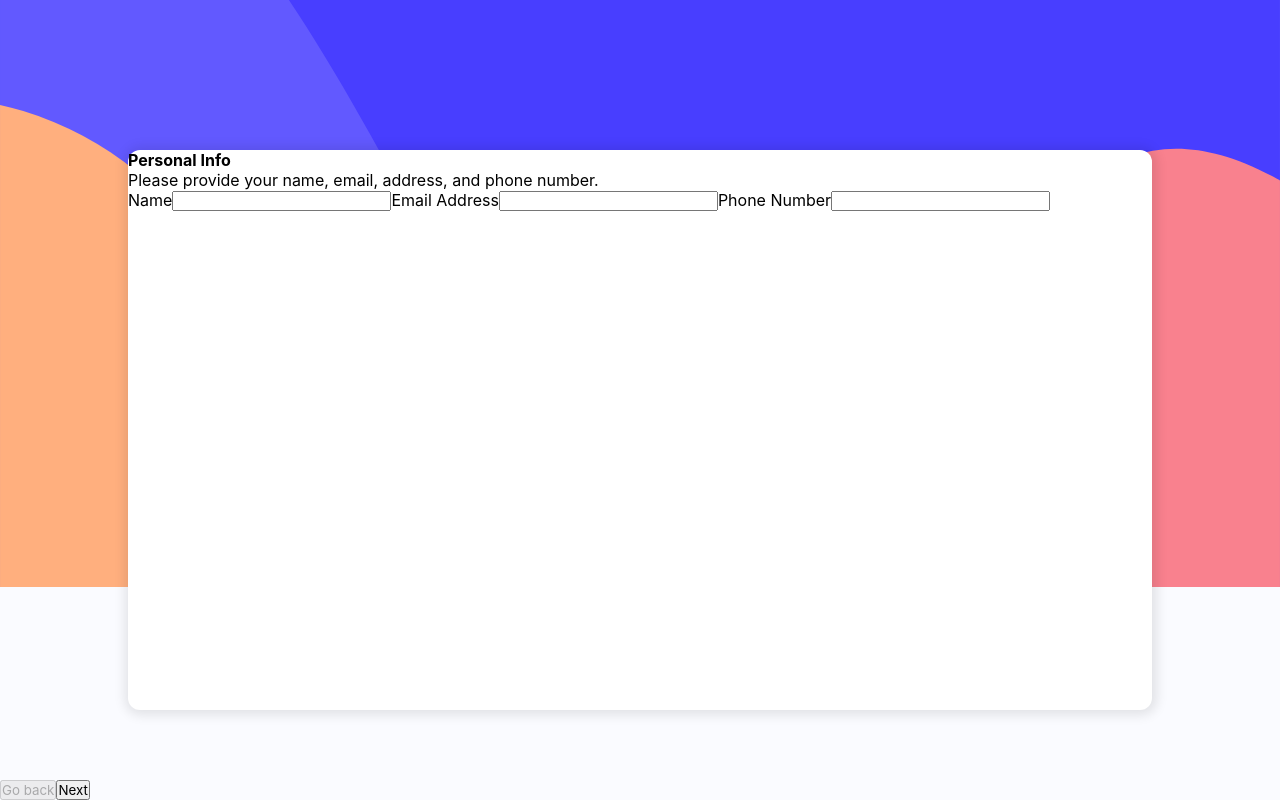
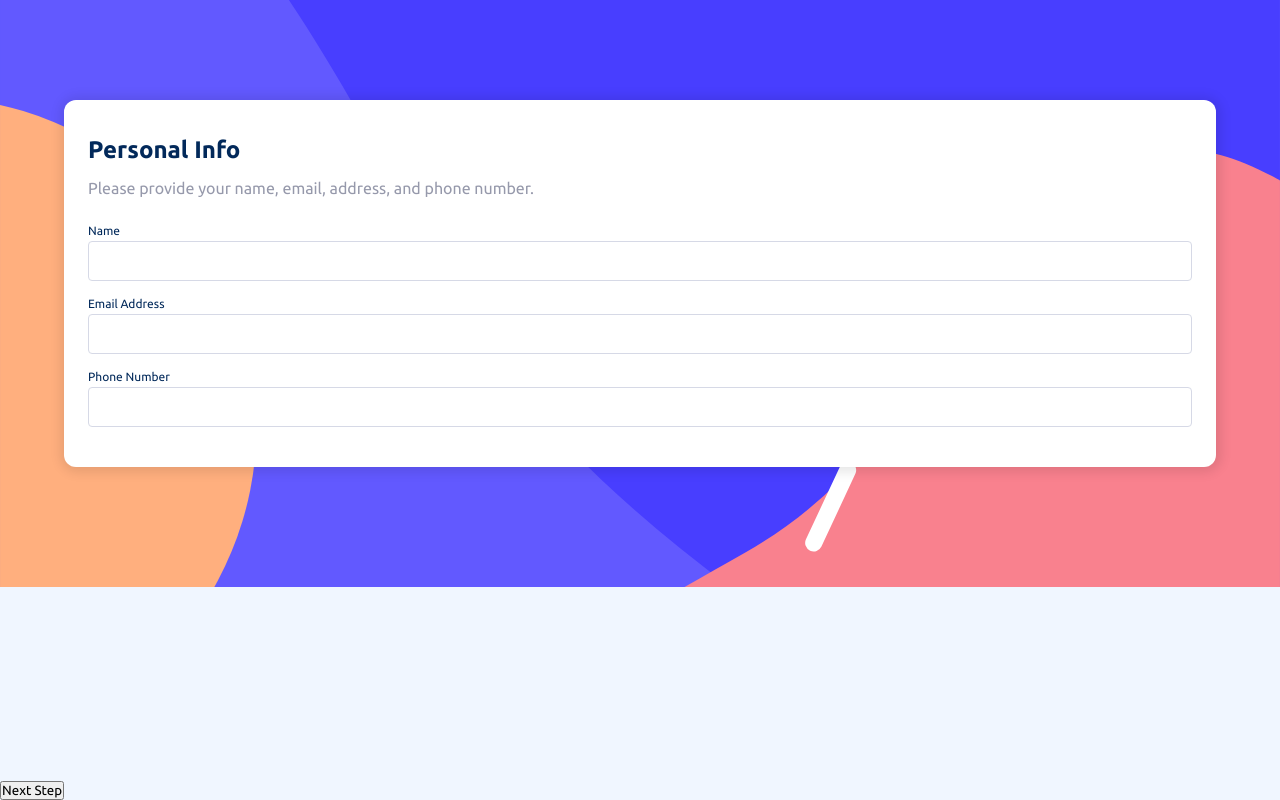
Before and after one commit to archisvaze/multi-step-form, a React (Vite) app: page / in a window 1280 px wide. Built offline with nearby package versions, Linux system fonts and the light colour scheme.

Commit message:
step1 css done

```diff
--- a/src/App.jsx
+++ b/src/App.jsx
@@ -1,4 +1,5 @@
 import { useState } from 'react';
+import Nav from './components/Nav';
 import bg_mobile from './assets/images/bg-sidebar-mobile.svg';
 
 import Step1 from './steps/Step1';
@@ -7,48 +8,65 @@ import Step2 from './steps/Step2';
 function App() {
     const [step, setStep] = useState(1);
 
-    const [step1Data, setStep1Data] = useState({
-        name: '',
-        email: '',
-        phoneNumber: '',
-    });
+    const [data, setData] = useState({});
 
     return (
         <div className='app'>
+            <div className='desktop-container'>
+                <Nav />
+
                 <img
                     className='bg_mobile'
                     src={bg_mobile}
                     alt='background'
                 />
-            <div className='container'>
+                <div className='mobile-container'>
                     {step === 1 && (
                         <Step1
-                        step1Data={step1Data}
-                        setStep1Data={setStep1Data}
+                            data={data}
+                            setData={setData}
                         />
                     )}
-                {step === 2 && <Step2 />}
-
-                {/* {step === 3 && <Step3 />}
-                {step === 4 && <Step4 />} */}
+                    {/* {step === 2 && <Step2 />} */}
+                    {/* {step === 3 && <Step3 />} */}
+                    {/* {step === 4 && <Step4 />} */}
+                    {/* {step === 5 && <Step5 />} */}
                 </div>
 
+                {step < 5 && (
                     <div className='controls'>
+                        {step > 1 && (
                             <button
-                    disabled={step === 1}
+                                className='back-button'
                                 onClick={() => {
                                     setStep(step - 1);
                                 }}
                             >
                                 Go back
                             </button>
+                        )}
+                        {step < 4 && (
                             <button
+                                className='next-button'
                                 onClick={() => {
                                     setStep(step + 1);
                                 }}
                             >
-                    Next
+                                Next Step
                             </button>
+                        )}
+                        {step === 4 && (
+                            <button
+                                className='confirm-button'
+                                onClick={() => {
+                                    setStep(step + 1);
+                                }}
+                            >
+                                Confirm
+                            </button>
+                        )}
+                    </div>
+                )}
             </div>
         </div>
     );
--- a/src/components/Nav.jsx
+++ b/src/components/Nav.jsx
@@ -1,10 +1,5 @@
-import React from 'react'
+import React from 'react';
 
-export default function Nav(props) {
-  return (
-    <div>
-
-
-    </div>
-  )
+export default function Nav() {
+    return <div></div>;
 }
--- a/src/index.css
+++ b/src/index.css
@@ -1,8 +1,23 @@
+@import url('https://fonts.googleapis.com/css2?family=Ubuntu:wght@300;400;500;700&display=swap');
+
 * {
-  font-family: Inter, system-ui, Avenir, Helvetica, Arial, sans-serif;
   margin: 0;
   padding: 0;
   box-sizing: border-box;
+  font-family: 'Ubuntu', sans-serif;
+}
+
+:root {
+  --marine-blue: hsl(213, 96%, 18%);
+  --purplish-blue: hsl(243, 100%, 62%);
+  --pastel-blue: hsl(228, 100%, 84%);
+  --light-blue: hsl(206, 94%, 87%);
+  --strawberry-red: hsl(354, 84%, 57%);
+
+  --cool-gray: hsl(231, 11%, 63%);
+  --light-gray: hsl(229, 24%, 87%);
+  --magnolia: hsl(217, 100%, 97%);
+  --alabaster: hsl(231, 100%, 99%);
 }
 
 body {
@@ -15,22 +30,30 @@ body {
   width: 100%;
   position: relative;
   display: flex;
-  flex-direction: column;
   align-items: center;
-  background-color: hsl(231, 100%, 99%)
+  background-color: var(--magnolia)
 }
 
 .bg_mobile {
   width: 100%;
 }
 
-.container {
+.desktop-container {
+  height: 100vh;
+  width: 100%;
+  position: relative;
+  display: flex;
+  flex-direction: column;
+  align-items: center;
+  background-color: var(--magnolia)
+}
+
+.mobile-container {
   position: absolute;
-  width: 80%;
-  height: 70vh;
+  width: 90%;
   background-color: white;
   border-radius: 12px;
-  top: 150px;
+  top: 100px;
   box-shadow: 1px 1px 12px 4px rgba(0, 0, 0, 0.1);
 }
 
@@ -41,3 +64,40 @@ body {
   right: 0;
   width: 100%;
 }
+
+.card {
+  padding: 24px;
+  display: flex;
+  flex-direction: column;
+}
+
+.title {
+  margin: 12px 0;
+  color: var(--marine-blue);
+  font-size: 24px;
+}
+
+.sub-title {
+  color: var(--cool-gray);
+  line-height: 24px;
+  margin-bottom: 24px;
+  font-size: 16px;
+}
+
+.label {
+  color: var(--marine-blue);
+  font-size: 12px;
+  margin-bottom: 4px;
+}
+
+.input {
+  height: 40px;
+  border: 1px solid var(--light-gray);
+  border-radius: 4px;
+  padding: 0 12px;
+  margin-bottom: 16px;
+}
+
+
+/*Media Querries for desktop*/
+@media screen and (min-width: 900px) {}
--- a/src/steps/Step1.jsx
+++ b/src/steps/Step1.jsx
@@ -1,30 +1,52 @@
 import React from 'react';
 
-export default function Step1(props) {
-
-    const setStep1Data = props.setStep1Data;
-    const step1Data = props.step1Data;
-
+export default function Step1({ data, setData }) {
     return (
-        <div>
-            <h4>Personal Info</h4>
-            <p>Please provide your name, email, address, and phone number.</p>
+        <div className='card'>
+            <h4 className='title'>Personal Info</h4>
+            <p className='sub-title'>Please provide your name, email, address, and phone number.</p>
 
             <>
-                <label htmlFor=''>Name</label>
+                <label
+                    htmlFor='text'
+                    className='label'
+                >
+                    Name
+                </label>
                 <input
-                    value={step1Data.name}
-                    onChange={(e) => setStep1Data({ ...step1Data, name: e.target.value })}
+                    className='input'
+                    value={data.step1?.name}
+                    onChange={(e) => setData({ ...data, step1: { name: e.target.value } })}
                     type='text'
                 />
             </>
             <>
-                <label htmlFor=''>Email Address</label>
-                <input type='email' />
+                <label
+                    htmlFor='email'
+                    className='label'
+                >
+                    Email Address
+                </label>
+                <input
+                    className='input'
+                    type='email'
+                    value={data.step1?.email}
+                    onChange={(e) => setData({ ...data, step1: { email: e.target.value } })}
+                />
             </>
             <>
-                <label htmlFor=''>Phone Number</label>
-                <input type='number' />
+                <label
+                    htmlFor='number'
+                    className='label'
+                >
+                    Phone Number
+                </label>
+                <input
+                    className='input'
+                    type='number'
+                    value={data.step1?.phone}
+                    onChange={(e) => setData({ ...data, step1: { phone: e.target.value } })}
+                />
             </>
         </div>
     );
```
Lines whose indentation alone changed are shown as unchanged.
